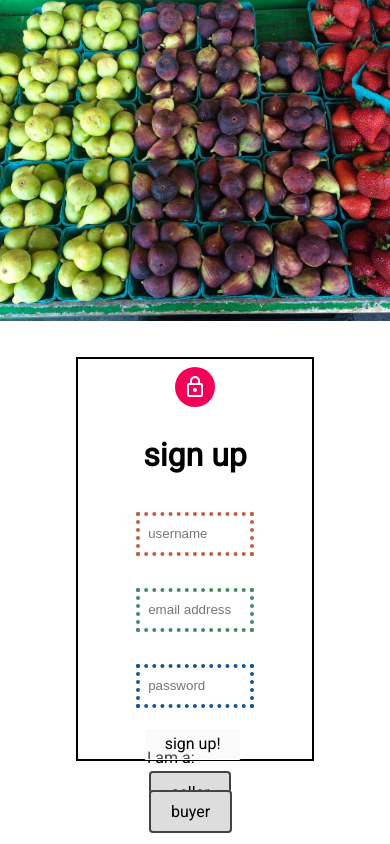
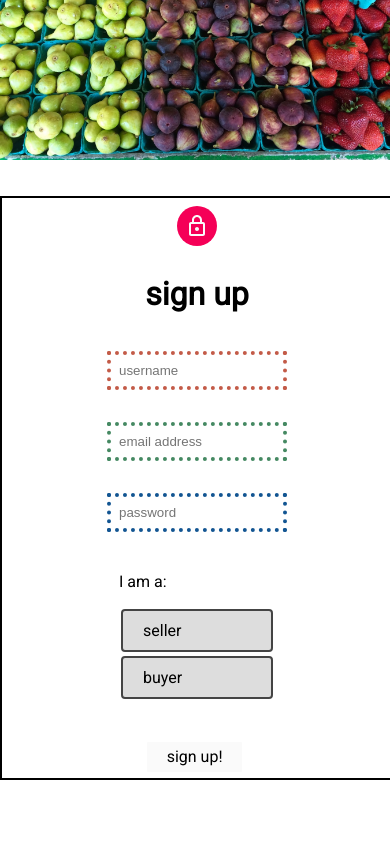
Before and after one commit to tt72-AfricanMarket/frontend, a React (Create React App) app: page /signup in a window 390 px wide. Built offline with nearby package versions, Linux system fonts and the light colour scheme.

Commit message:
added breakpoints

```diff
--- a/src/pages/signup/SignupPage.js
+++ b/src/pages/signup/SignupPage.js
@@ -50,14 +50,12 @@ export default function SignupPage() {
         <Page>
             <HeaderImg src={banner}/>
             <SignUpBox>
-
-                    <AvatarContainer>
-                        <Avatar className={classes.avatar}> {/* lockpad icon*/}
+                <AvatarContainer>
+                    <Avatar className={classes.avatar}> {/* lockpad icon*/}
                         <LockOutlinedIcon />
                     </Avatar>
                 </AvatarContainer>
                 <SignUp>sign up</SignUp>
-
                 <SignUpForm >
 
                     <Username
@@ -116,7 +114,7 @@ export default function SignupPage() {
 
                 </SignUpForm>
                 <ButtonContainer>
-                <SignUpButton onClick={signup}disabled={!form.username || !form.primaryemail || !form.password || !form.role}>sign up!</SignUpButton>
+                    <SignUpButton onClick={signup} disabled={!form.username || !form.primaryemail || !form.password || !form.role}>sign up!</SignUpButton>
                 </ButtonContainer>
             </SignUpBox>
         </Page>
@@ -124,7 +122,6 @@ export default function SignupPage() {
 }
 
 // below this line is page styling
-
 
 const useStyles = makeStyles((theme) => ({//used with lockpad icon
 
@@ -153,6 +150,10 @@ const HeaderImg = styled.img`
     width: 100%;
     height: 38vh;
     object-position: 50% 90%;
+
+    @media screen and (max-width: 800px) {
+        height: 10rem;
+    }
 `
 
 //entirety of sign up form
@@ -165,6 +166,17 @@ const SignUpBox = styled.div`
     margin: 2rem auto;
     opacity: 0;
     animation: ${kf} 1s ease-in-out forwards;
+
+    @media screen and (max-width: 1200px){
+        height: 40%;
+    }
+
+    @media screen and (max-width: 800px) {
+        height: 50%;
+        width: 100%;
+        display: flex;
+        flex-direction: column;
+    }
 `
 
 //avatar container
@@ -228,7 +240,12 @@ const OptionCont = styled.div`
     margin: 0 1rem;
     padding: .5rem;
 
-
+    @media screen and (max-width: 800px) {
+        display: flex;
+        flex-direction: column;
+        height: 20%;
+        width: 40%;
+    }
 `
 // I am a:   styling
 const OptionName = styled.p`
```
